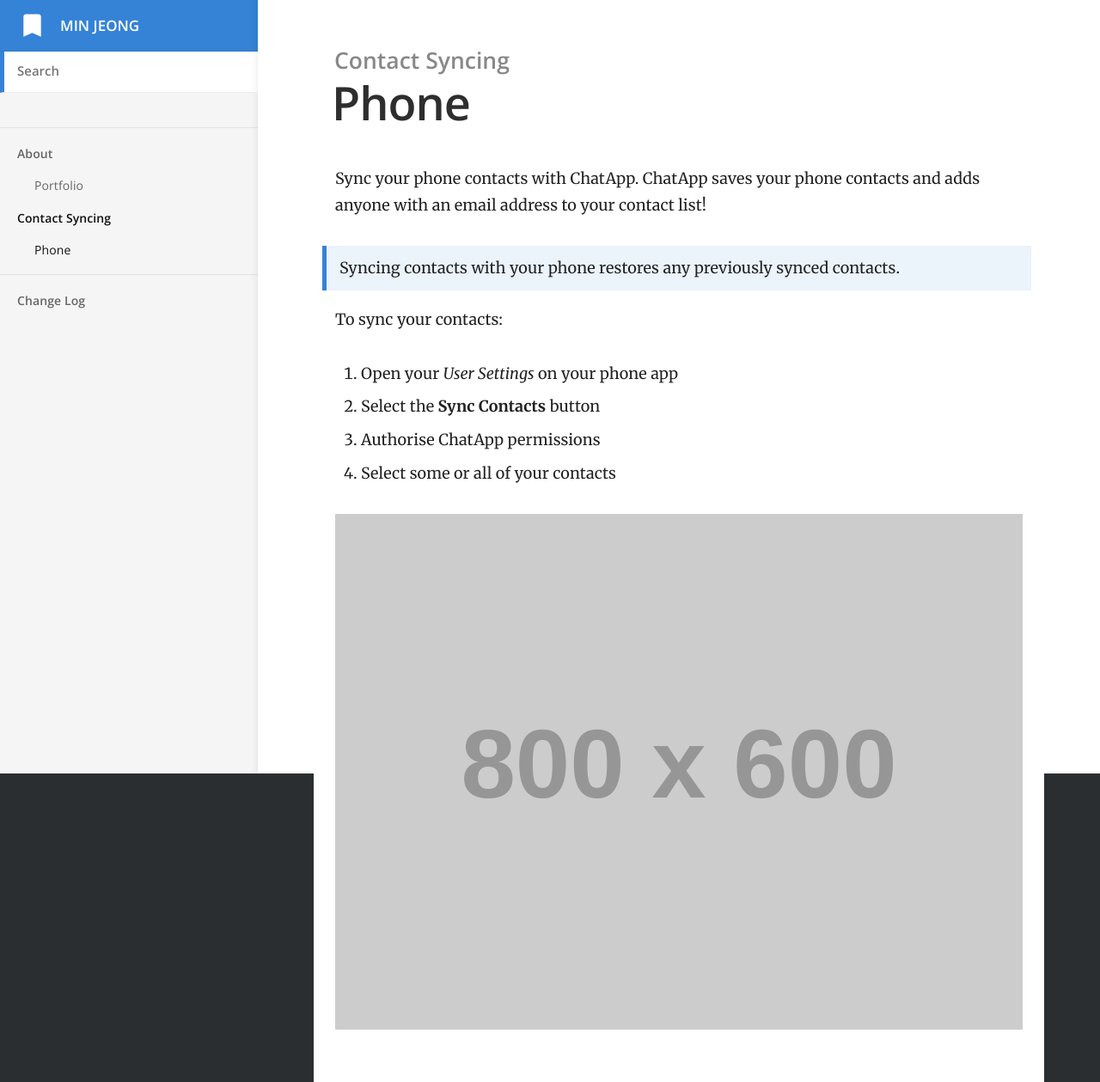
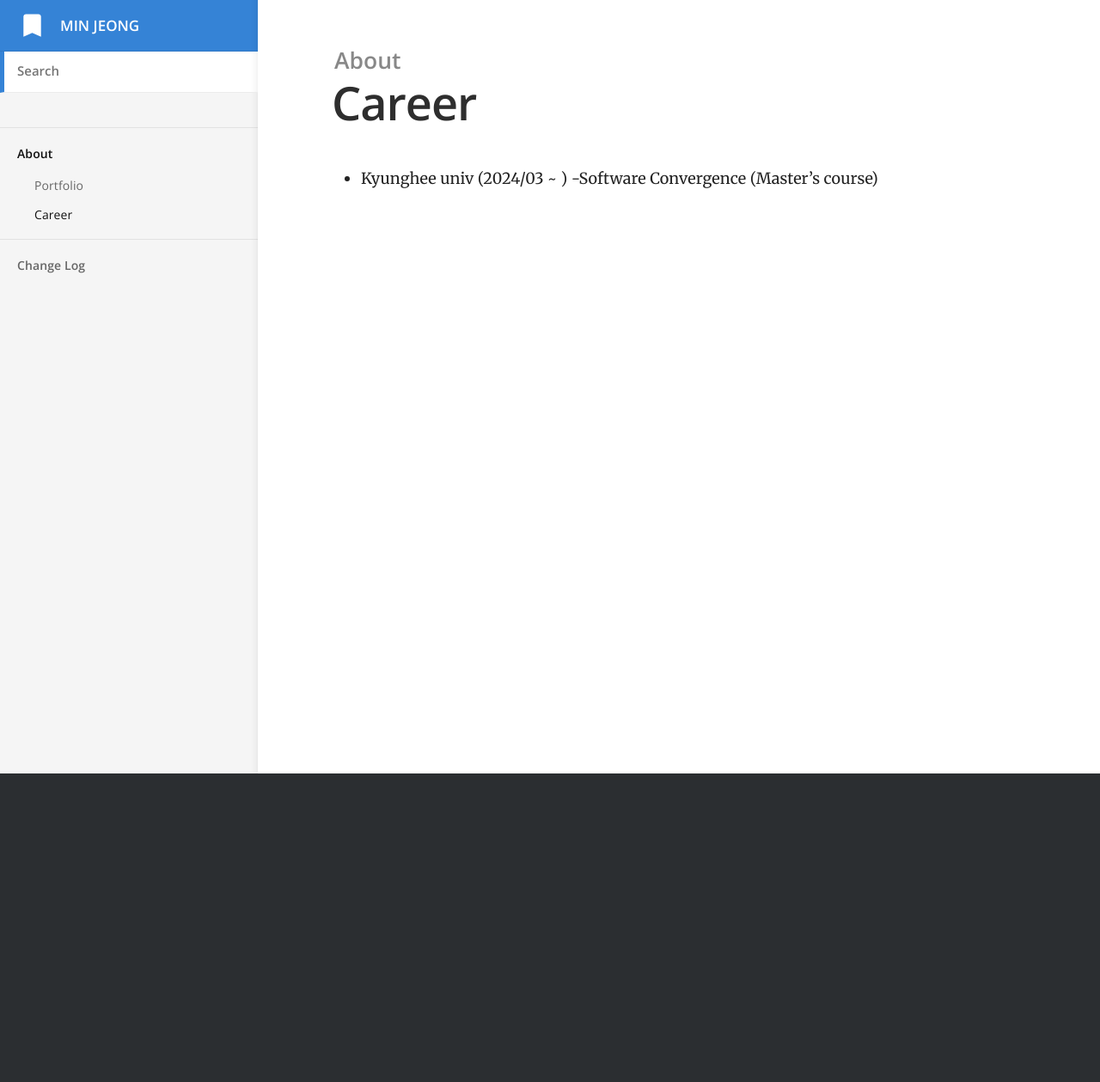
Before and after one commit to Cchaming/Cchaming.github.io, a Jekyll site: the page built from _docs/contact-syncing/phone.md, in a window 1280 px wide. Shown: the whole page at 86% size. Built offline with Jekyll 4.4.1, drawn with Linux system fonts in a browser that asks for light colours; after the commit the page ends 900 px from its top, so only the background shows below that.

Commit message:
Update phone.md

```diff
--- a/_docs/contact-syncing/phone.md
+++ b/_docs/contact-syncing/phone.md
@@ -1,18 +1,8 @@
 ---
-title: Phone
-category: Contact Syncing
+title: Career
+category: About
 order: 2
 ---
 
-Sync your phone contacts with ChatApp. ChatApp saves your phone contacts and adds anyone with an email address to your contact list!
-
-> Syncing contacts with your phone restores any previously synced contacts.
-
-To sync your contacts:
-
-1. Open your *User Settings* on your phone app
-2. Select the **Sync Contacts** button
-3. Authorise ChatApp permissions
-4. Select some or all of your contacts
-
-![](//placehold.it/800x600)
+- Kyunghee univ (2024/03 ~ )
+  -Software Convergence (Master’s course)
```
